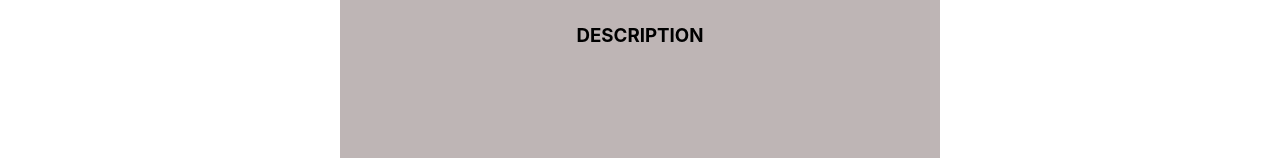
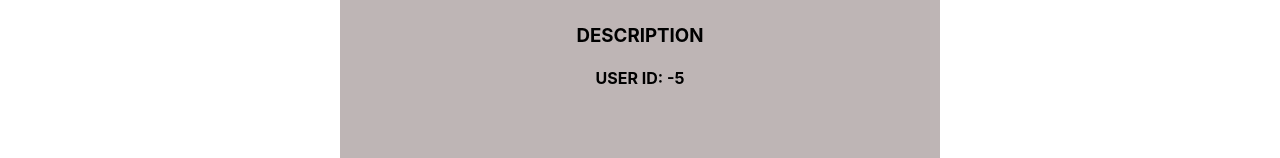
Before and after one commit to Cs35L-Project/kindling, a React (Create React App) app in the folder react-app/: page / in a window 1280 px wide. Shown: the part 229-387 px from the top of the page. Built offline with nearby package versions, Linux system fonts and the light colour scheme; no server answers.

Commit message:
Add comments outlining some todo's

```diff
--- a/react-app/src/App.js
+++ b/react-app/src/App.js
@@ -1,20 +1,40 @@
 import './App.css';
 import { BrowserRouter, Routes, Route, Link } from 'react-router-dom';
 import Profile from './components/profile';
+import React, { useState, useEffect } from 'react';
+
+/*
+class App extends Component{
+  render() {
+    return (
+      <BrowserRouter>
+        <Routes>
+          <Route path="/" element={<Home />} />
+          <Route path="/explore" element={<Explore />} />
+          <Route path="/view" element={<Gallery />} />
+        </Routes>
+      </BrowserRouter>
+    )
+  };
+}
+*/
 
 function App() {
+  const [state,setState] = useState({ID:-5})  //ID needs to be set by the login callback
+  console.log(state.ID);
   return (
     <BrowserRouter>
       <Routes>
-        <Route path="/" element={<Home />} />
-        <Route path="/explore" element={<Explore />} />
-        <Route path="/view" element={<Gallery />} />
+        <Route path="/" element={<Home userID={state.ID}/>} />
+        <Route path="/explore" element={<Explore userID={state.ID}/>} />
+        <Route path="/view" element={<Gallery userID={state.ID}/>} />
       </Routes>
     </BrowserRouter>
   );
 }
 
-function Home() {
+
+const Home = props => {
   return (
     <div>
       <h1 style={{"text-align":"center"}}>Home Page</h1>
@@ -25,7 +45,7 @@ function Home() {
         <Link to="/view" className="view_link">View Matches!</Link>
       </div>
       <div className="profile_wrapper" style={{"text-align":"center"}}>
-        <Profile userID={-1} size={"full"}/>
+        <Profile userID={props.userID} size={"full"}/>
       </div>
     </div>
   );
@@ -34,7 +54,11 @@ function Home() {
 //We want to have a list of userID's to display and a button to iterate through them
 //Everytime the button is pressed Explore() should be called again with
 //a different userID passed to it's child component Profile
-function Explore() {
+const Explore = props => {
+  let id = props.userID;
+  //TODO: Populate list of userID's to display to our user
+  //TODO: Maintain additional state "index" that holds the current index
+  //in the list of new people to show that we are currently displaying to the user
   return (
     <div>
       <h1 style={{"text-align":"center"}}>Explore Potential Matches!</h1>
@@ -52,7 +76,10 @@ function Explore() {
 //user's matches in a grid (that you can scroll through if too big)
 //Clicking on an icon in this grid should bring up that user's complete profile
 //on a separate page (could be home)
-function Gallery() {
+const Gallery = props => {
+  let id = props.userID;
+  //TODO: Populate list of userID's to display to our user
+  //create list of <Profile> components to pass to <div className="container">
   return (
     <div>
       <h1 style={{"text-align":"center"}}>Everyone you've matched with!</h1>
--- a/react-app/src/components/profile/index.js
+++ b/react-app/src/components/profile/index.js
@@ -4,7 +4,12 @@ import axios from 'axios';
 import React, { useState, useEffect } from 'react';
 
 const Profile = props => {      //props should be a unique id corresponding to the user
-    const [profile, setProfile] = useState([{Name: "null", Description: "null", UID: -1, Matches: [], Potentials: []}]);
+    const [profile, setProfile] = useState([{
+        Name: "null",
+        Description: "null",
+        UID: -1,
+        Matches: [],
+        Potentials: []}]);
 
     // Below promise will only be functional once backend is serving data
     axios.get(`http://localhost:4000/api/?profile=${props.userID}`)
@@ -17,12 +22,14 @@ const Profile = props => {      //props should be a unique id corresponding to t
         console.log(e);
         console.log("cannot connect to server");
     })
+
     if(props.size=="full"){
         return (
             <div className="rectangle">
                 <h1>NAME</h1>
                 <h2>PICTURE</h2>
                 <h3>DESCRIPTION</h3>
+                <h4>USER ID: {props.userID}</h4>
             </div>
         );
     }
@@ -31,6 +38,7 @@ const Profile = props => {      //props should be a unique id corresponding to t
             <div className="square">
                 <h1>NAME</h1>
                 <h2>PICTURE</h2>
+                <h3>USER ID: {props.userID}</h3>
             </div>
         );
     }
```
